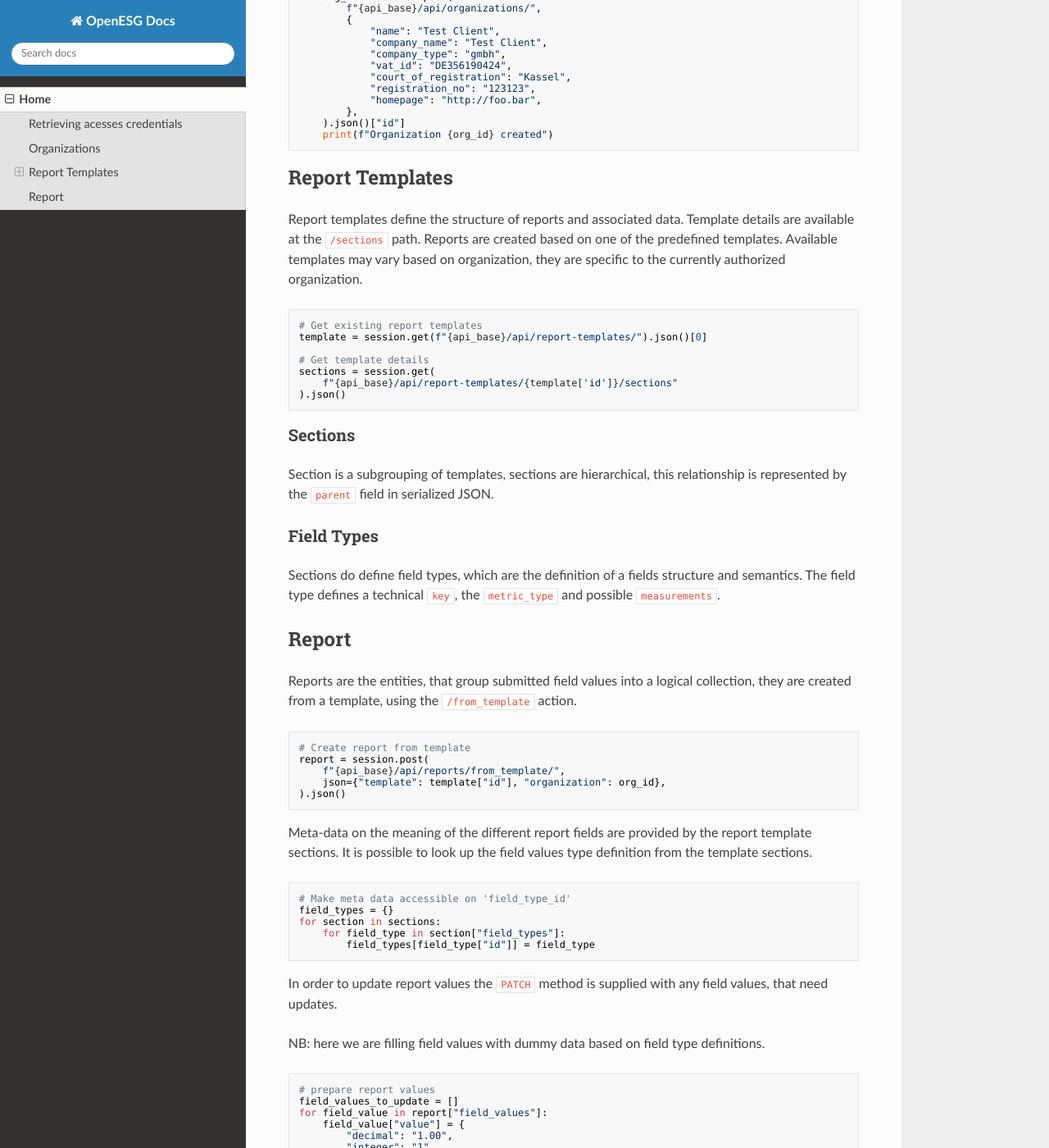
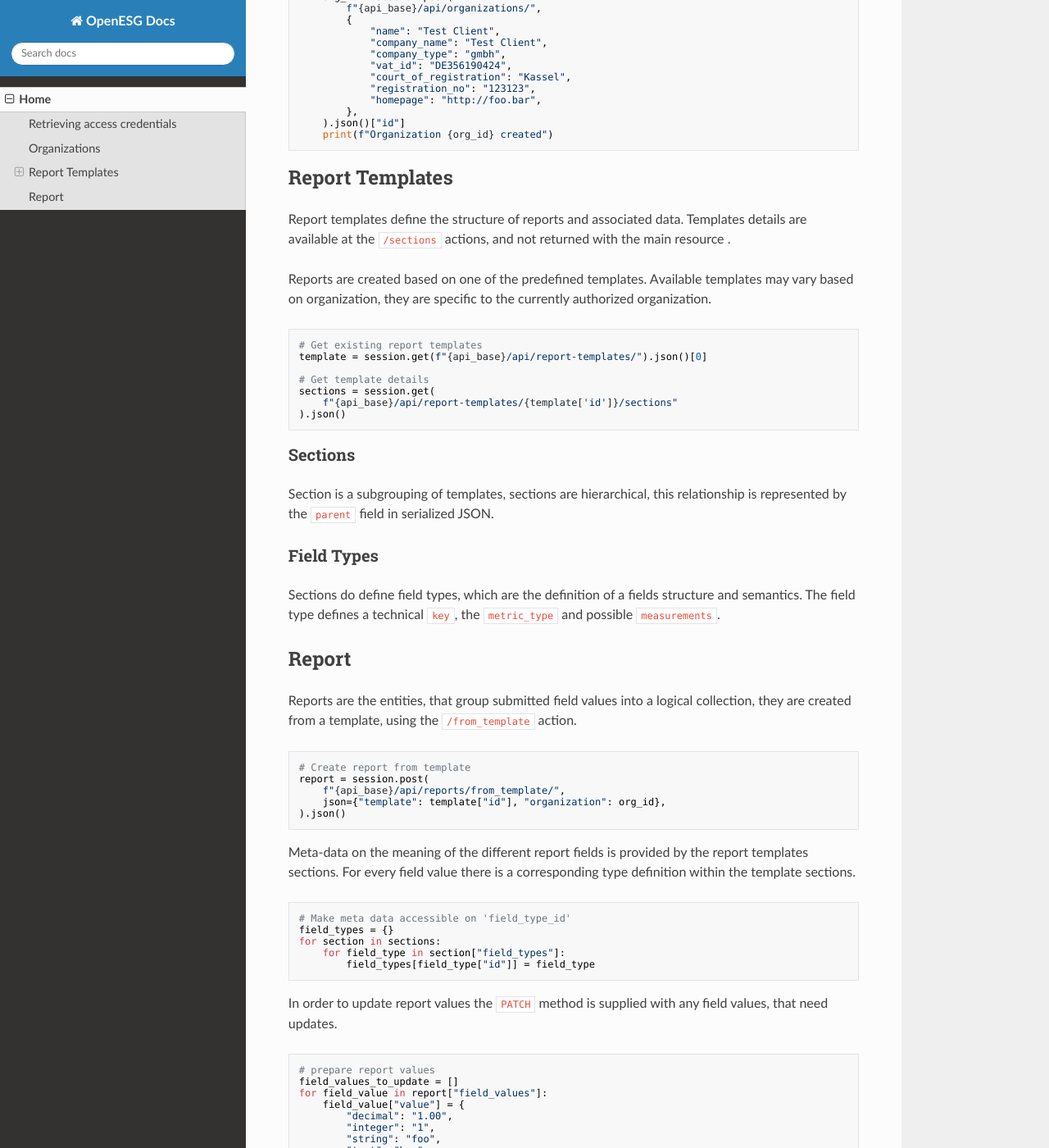
Before and after one commit to openESG-gmbh/documentation, an MkDocs documentation site: the page built from docs/index.md, in a window 1280 px wide and 1400 px high, scrolled down 1143 px. Shown: the whole window at 82% size. Built offline with MkDocs 1.6.1, drawn with Linux system fonts in a browser that asks for light colours; nearby versions of some CDN libraries; some of the changed text lies outside the part shown.

Commit message:
feat: a few updates

````diff
--- a/docs/index.md
+++ b/docs/index.md
@@ -1,6 +1,6 @@
-# Authorization
+# OpenESG API
 
-## Retrieving acesses credentials
+## Retrieving access credentials
 
 You'll need your registered oAuth applications `client_id` and `client_secret`.
 
@@ -11,7 +11,7 @@
      -d "grant_type=client_credentials"
 ```
 
-gives you
+This gives us the access token.
 
 ```json
 {
@@ -77,11 +77,11 @@
 
 ## Report Templates
 
-Report templates define the structure of reports and associated data. Template details are available at the `/sections`
-path.
+Report templates define the structure of reports and associated data. Templates details are available at the `/sections`
+actions, and not returned with the main resource .
+
 Reports are created based on one of the predefined templates. Available templates may vary based on organization, they
-are
-specific to the currently authorized organization.
+are specific to the currently authorized organization.
 
 ```python
 # Get existing report templates
@@ -116,8 +116,8 @@
 ).json()
 ```
 
-Meta-data on the meaning of the different report fields are provided by the report template sections. It is possible
-to look up the field values type definition from the template sections.
+Meta-data on the meaning of the different report fields is provided by the report templates sections.
+For every field value there is a corresponding type definition within the template sections.
 
 ```python
 # Make meta data accessible on 'field_type_id'
@@ -128,8 +128,6 @@
 ```
 
 In order to update report values the `PATCH` method is supplied with any field values, that need updates.
-
-NB: here we are filling field values with dummy data based on field type definitions.
 
 ```python
 # prepare report values
````
Also changed, not shown: other parts of docs/index.md (+1 -0 lines).
